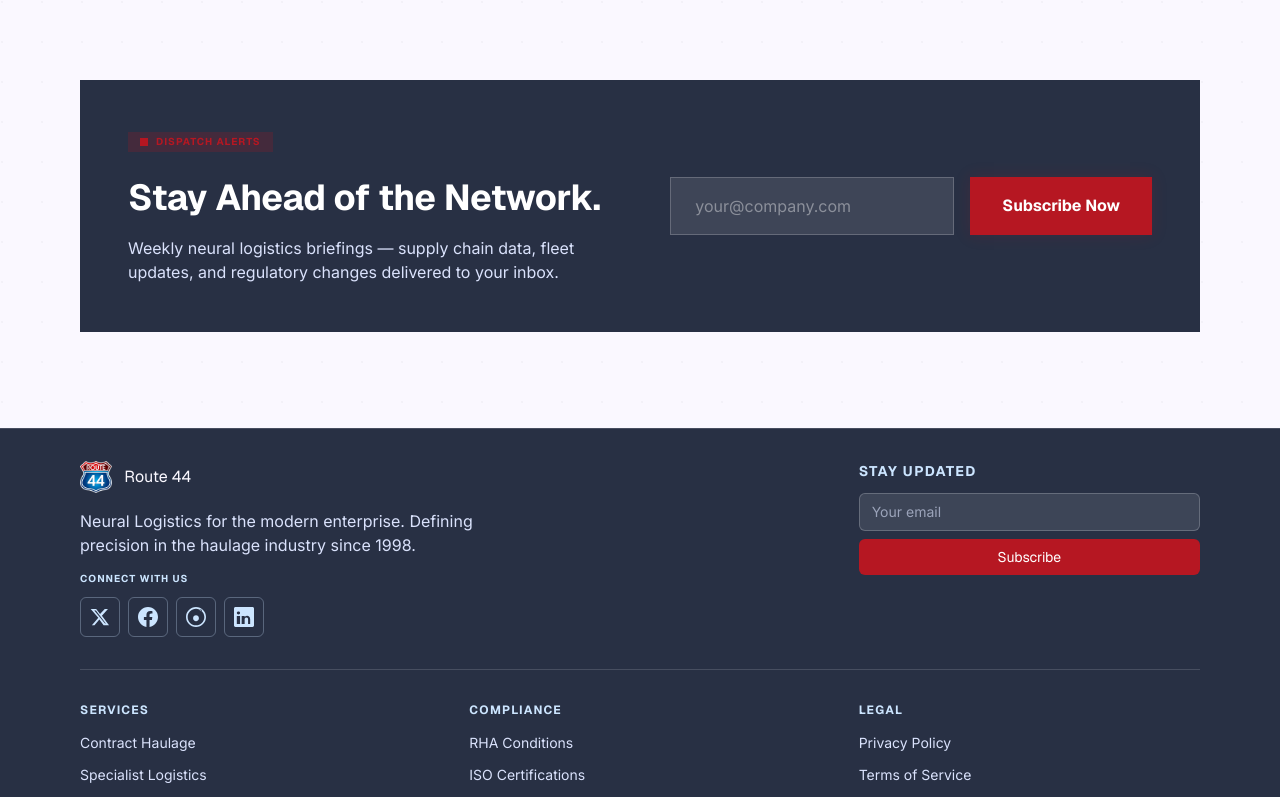
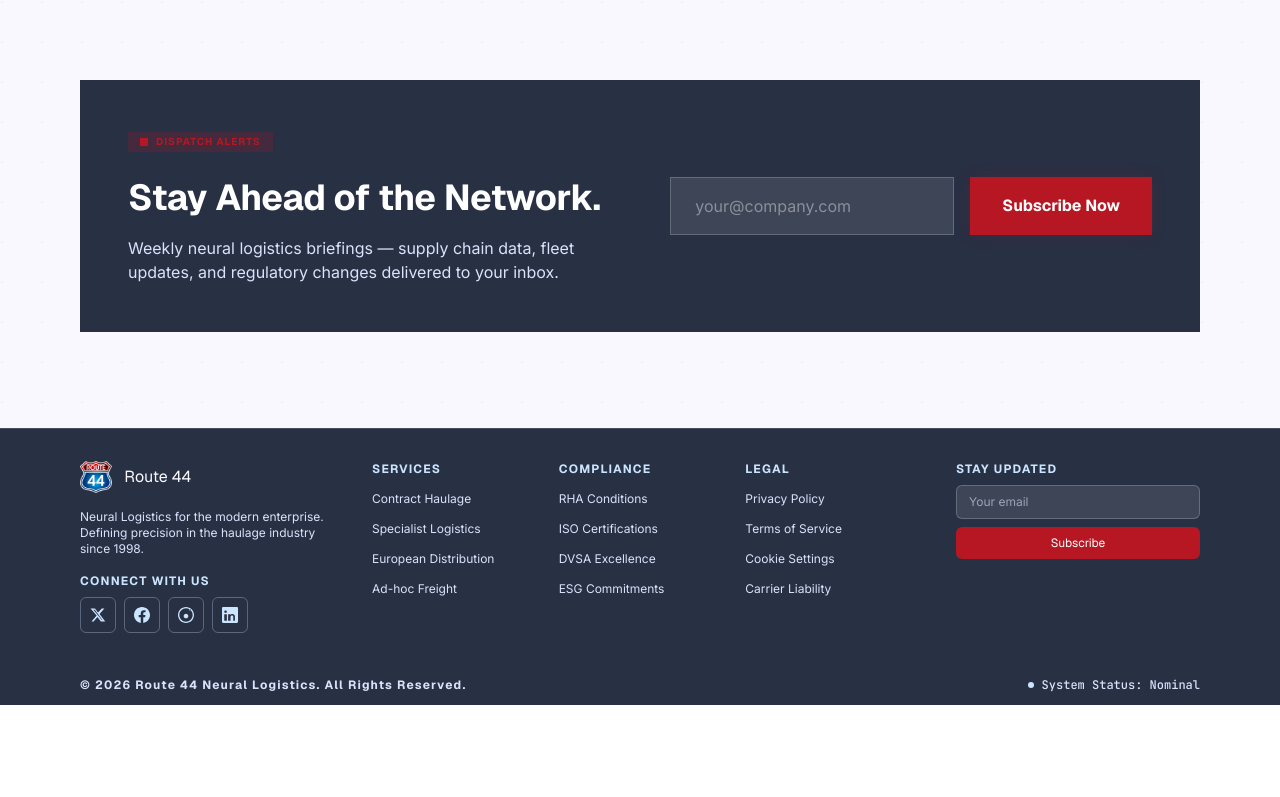
Before and after one commit to Code-DataFyre/route44, a React (Vite) app in the folder route44-frontend/: page /media in a window 1280 px wide. Shown: the part 2000-2797 px from the top of the page. After the commit the page ends 2705 px from the top, so only its background shows below. Built offline with nearby package versions, Linux system fonts and the light colour scheme.

Commit message:
Fixed footer

```diff
--- a/route44-frontend/src/components/Footer.jsx
+++ b/route44-frontend/src/components/Footer.jsx
@@ -1,3 +1,4 @@
+import React from "react";
 import { Link } from "react-router-dom";
 import { FOOTER_LINKS, SOCIAL_MEDIA } from "../constants";
 
@@ -60,10 +61,10 @@ function Footer() {
     <footer className="bg-inverse-surface text-surface border-t border-outline-variant/20 relative w-full">
       {/* Main Content */}
       <div className="max-w-container-max mx-auto px-6 md:px-margin-desktop py-8">
-        {/* Top: Logo + Newsletter */}
-        <div className="grid grid-cols-1 md:grid-cols-3 gap-12 mb-8 pb-8 border-b border-outline-variant/20">
-          {/* Left: Brand + Social */}
-          <div className="md:col-span-2">
+        {/* Main Footer Section - Grid Layout */}
+        <div className="grid grid-cols-1 md:grid-cols-12 gap-8 md:gap-12">
+          {/* Left: Brand + Social (3 columns) */}
+          <div className="md:col-span-3">
             <div className="flex items-center gap-3 mb-4">
               <Link to="/" className="flex items-center gap-3">
                 <img
@@ -77,14 +78,14 @@ function Footer() {
               </Link>
             </div>
 
-            <p className="text-surface-variant font-body-sm text-body-sm mb-4 max-w-md">
+            <p className="text-surface-variant font-body-sm text-body-sm mb-4 max-w-sm text-xs">
               Neural Logistics for the modern enterprise. Defining precision in
               the haulage industry since 1998.
             </p>
 
             {/* Social Media */}
             <div>
-              <p className="font-label-sm text-label-sm text-primary-fixed uppercase tracking-widest mb-3">
+              <p className="font-label-sm text-label-sm text-primary-fixed uppercase tracking-widest mb-2 text-xs">
                 Connect With Us
               </p>
               <div className="flex gap-2">
@@ -96,49 +97,28 @@ function Footer() {
                     rel="noopener noreferrer"
                     target="_blank"
                     title={name}
-                    className="w-10 h-10 rounded-md border border-primary-fixed/30 flex items-center justify-center text-primary-fixed hover:bg-primary-fixed/10 hover:border-primary-fixed/60 transition-all duration-300"
+                    className="w-9 h-9 rounded-md border border-primary-fixed/30 flex items-center justify-center text-primary-fixed hover:bg-primary-fixed/10 hover:border-primary-fixed/60 transition-all duration-300"
                   >
-                    {icon}
+                    {React.cloneElement(icon, { className: "w-4 h-4" })}
                   </a>
                 ))}
               </div>
             </div>
           </div>
 
-          {/* Right: Newsletter Compact */}
+          {/* Middle: Footer Links (6 columns) - 3 columns for links */}
+          <div className="md:col-span-6 grid grid-cols-3 gap-6">
+            {/* Services */}
             <div>
-            <h4 className="font-label-md text-label-md text-primary-fixed uppercase tracking-widest mb-3">
-              Stay Updated
-            </h4>
-            <form className="flex flex-col gap-2">
-              <input
-                type="email"
-                placeholder="Your email"
-                className="px-3 py-2 rounded-md bg-white/10 border border-outline-variant/30 text-surface placeholder:text-surface-variant/60 text-sm focus:outline-none focus:border-primary-fixed transition-colors"
-              />
-              <button
-                type="submit"
-                className="px-4 py-2 bg-secondary text-on-secondary font-label-sm rounded-md hover:brightness-110 transition-all text-sm"
-              >
-                Subscribe
-              </button>
-            </form>
-          </div>
-        </div>
-
-        {/* Footer Links */}
-        <div className="grid grid-cols-1 md:grid-cols-3 gap-12 mb-8 pb-8 border-b border-outline-variant/20">
-          {/* Haulage Services */}
-          <div>
-            <h4 className="font-label-md text-label-md text-primary-fixed mb-3 uppercase tracking-widest text-xs">
+              <h4 className="font-label-sm text-label-sm text-primary-fixed mb-2 uppercase tracking-widest text-xs">
                 Services
               </h4>
-            <ul className="space-y-2">
+              <ul className="space-y-1.5">
                 {FOOTER_LINKS.HAULAGE.map((item) => (
                   <li key={item}>
                     <Link
                       to="/services"
-                    className="font-body-sm text-body-sm text-surface-variant hover:text-primary-fixed transition-colors text-sm"
+                      className="font-body-sm text-body-sm text-surface-variant hover:text-primary-fixed transition-colors text-xs"
                     >
                       {item}
                     </Link>
@@ -149,15 +129,15 @@ function Footer() {
 
             {/* Compliance */}
             <div>
-            <h4 className="font-label-md text-label-md text-primary-fixed mb-3 uppercase tracking-widest text-xs">
+              <h4 className="font-label-sm text-label-sm text-primary-fixed mb-2 uppercase tracking-widest text-xs">
                 Compliance
               </h4>
-            <ul className="space-y-2">
+              <ul className="space-y-1.5">
                 {FOOTER_LINKS.COMPLIANCE.map((item) => (
                   <li key={item}>
                     <a
                       href="#"
-                    className="font-body-sm text-body-sm text-surface-variant hover:text-primary-fixed transition-colors text-sm"
+                      className="font-body-sm text-body-sm text-surface-variant hover:text-primary-fixed transition-colors text-xs"
                     >
                       {item}
                     </a>
@@ -168,15 +148,15 @@ function Footer() {
 
             {/* Legal */}
             <div>
-            <h4 className="font-label-md text-label-md text-primary-fixed mb-3 uppercase tracking-widest text-xs">
+              <h4 className="font-label-sm text-label-sm text-primary-fixed mb-2 uppercase tracking-widest text-xs">
                 Legal
               </h4>
-            <ul className="space-y-2">
+              <ul className="space-y-1.5">
                 {FOOTER_LINKS.LEGAL.map((item) => (
                   <li key={item}>
                     <a
                       href="#"
-                    className="font-body-sm text-body-sm text-surface-variant hover:text-primary-fixed transition-colors text-sm"
+                      className="font-body-sm text-body-sm text-surface-variant hover:text-primary-fixed transition-colors text-xs"
                     >
                       {item}
                     </a>
@@ -185,10 +165,31 @@ function Footer() {
               </ul>
             </div>
           </div>
+
+          {/* Right: Newsletter Compact (3 columns) */}
+          <div className="md:col-span-3">
+            <h4 className="font-label-md text-label-md text-primary-fixed uppercase tracking-widest mb-2 text-xs">
+              Stay Updated
+            </h4>
+            <form className="flex flex-col gap-2">
+              <input
+                type="email"
+                placeholder="Your email"
+                className="px-3 py-2 rounded-md bg-white/10 border border-outline-variant/30 text-surface placeholder:text-surface-variant/60 text-xs focus:outline-none focus:border-primary-fixed transition-colors"
+              />
+              <button
+                type="submit"
+                className="px-4 py-2 bg-secondary text-on-secondary font-label-sm rounded-md hover:brightness-110 transition-all text-xs"
+              >
+                Subscribe
+              </button>
+            </form>
+          </div>
+        </div>
       </div>
 
       {/* Bottom Bar */}
-      <div className="px-6 md:px-margin-desktop py-4 border-t border-outline-variant/10">
+      <div className="px-6 md:px-margin-desktop py-3">
         <div className="max-w-container-max mx-auto flex flex-col md:flex-row justify-between items-center gap-3 text-center md:text-left">
           <p className="font-label-sm text-label-sm text-surface-variant text-xs">
             &copy; {year} Route 44 Neural Logistics. All Rights Reserved.
```
Lines whose indentation alone changed are shown as unchanged.
